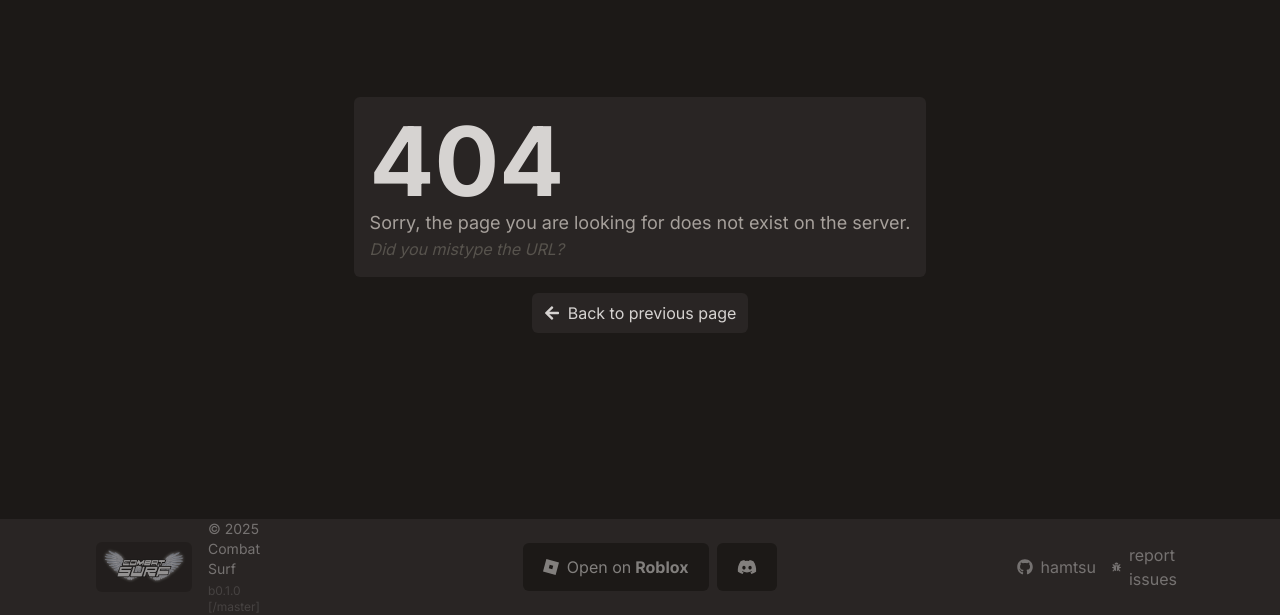
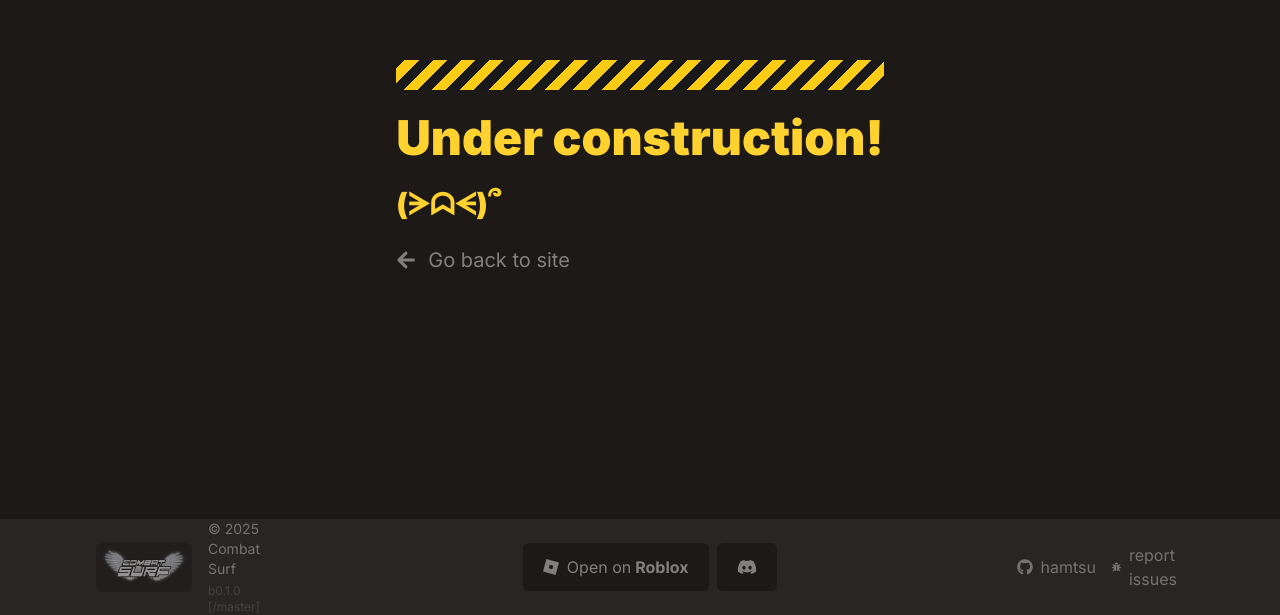
Before and after one commit to hamtsu/combat-surf-web, a Next.js app: page /item-list in a window 1280 px wide. Before the commit this address had no page. Shown: the part 185-800 px from the top of the page. Built offline with nearby package versions, Linux system fonts and the light colour scheme.

Commit message:
added: item-list page + WIP css

```diff
--- a/src/app/globals.css
+++ b/src/app/globals.css
@@ -95,6 +95,19 @@
   }
 }
 
+@layer utilities {
+  .bg-construction {
+    background-color: #facc15;
+    background-image: repeating-linear-gradient(
+      -45deg,
+      rgb(26, 25, 25) 0,
+      rgb(26, 25, 25) 10px,
+      #facc15 10px,
+      #facc15 20px
+    );
+  }
+}
+
 @utility text-balance {
   text-wrap: balance;
 }
--- /dev/null
+++ b/src/app/item-list/page.tsx
@@ -0,0 +1,25 @@
+"use client";
+
+import Button from "@/components/Button";
+import { useRouter } from "next/navigation";
+import React from "react";
+import { FaArrowLeft, FaArrowRight, FaDiscord, FaGamepad, FaGavel } from "react-icons/fa";
+
+const Page = () => {
+  const router = useRouter();
+
+  return (
+    <div className="overflow-y-scroll h-full flex flex-col items-center pb-24">
+      <div className="flex gap-2 my-4 content-center justify-center h-full">
+        <div className="py-5 flex flex-col gap-6 text-5xl h-fit my-auto font-black text-amber-300">
+            <div className="h-[30px] w-full bg-construction"/>
+            <h1>Under construction!</h1>
+            <p className="text-3xl">(ᗒᗣᗕ)՞</p>
+            <div className="text-xl flex gap-3 items-center opacity-50 hover:opacity-100 w-fit font-normal text-stone-200 cursor-pointer" onClick={() => router.push("/")}><FaArrowLeft /> Go back to site</div>
+        </div>
+      </div>
+    </div>
+  );
+};
+
+export default Page;
```
